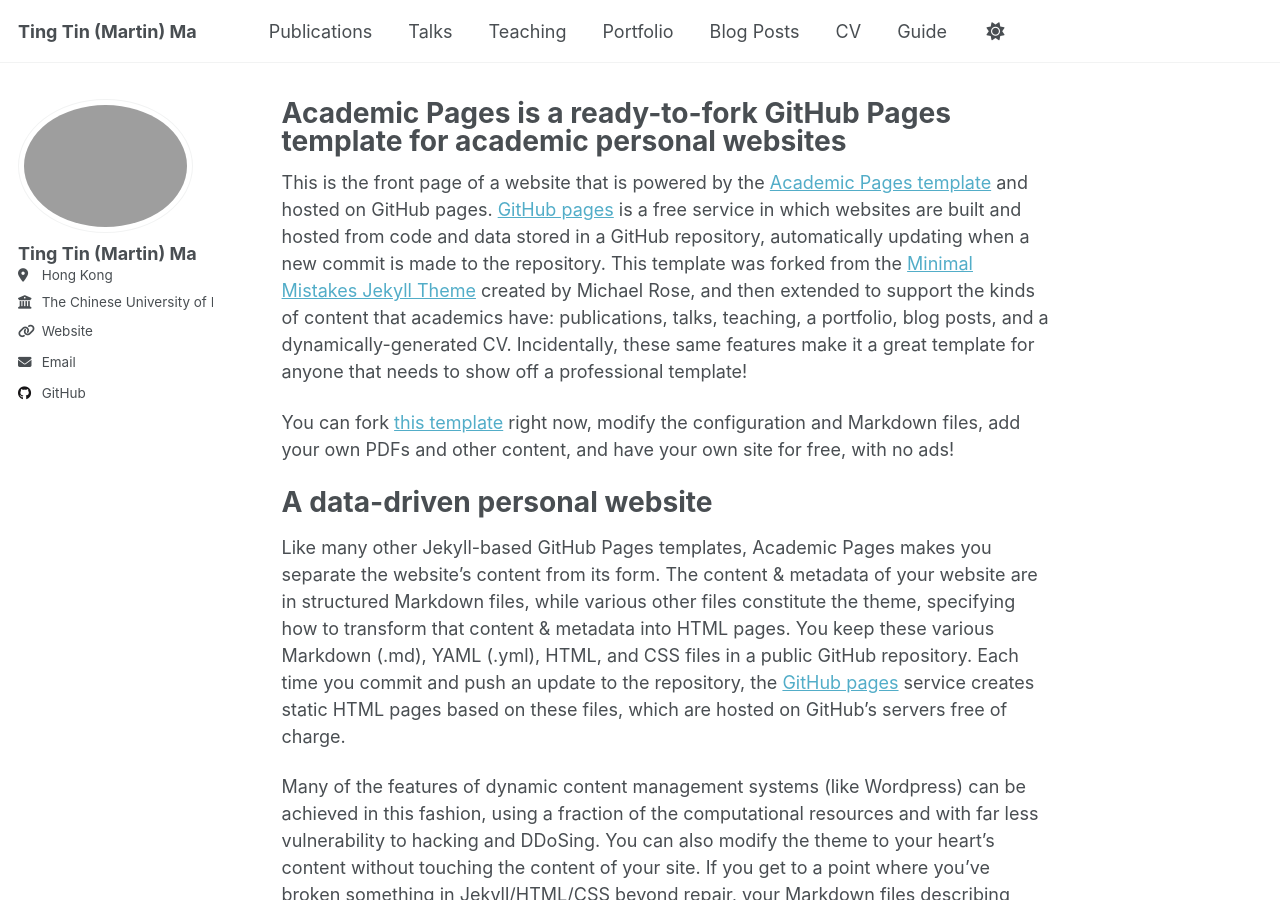
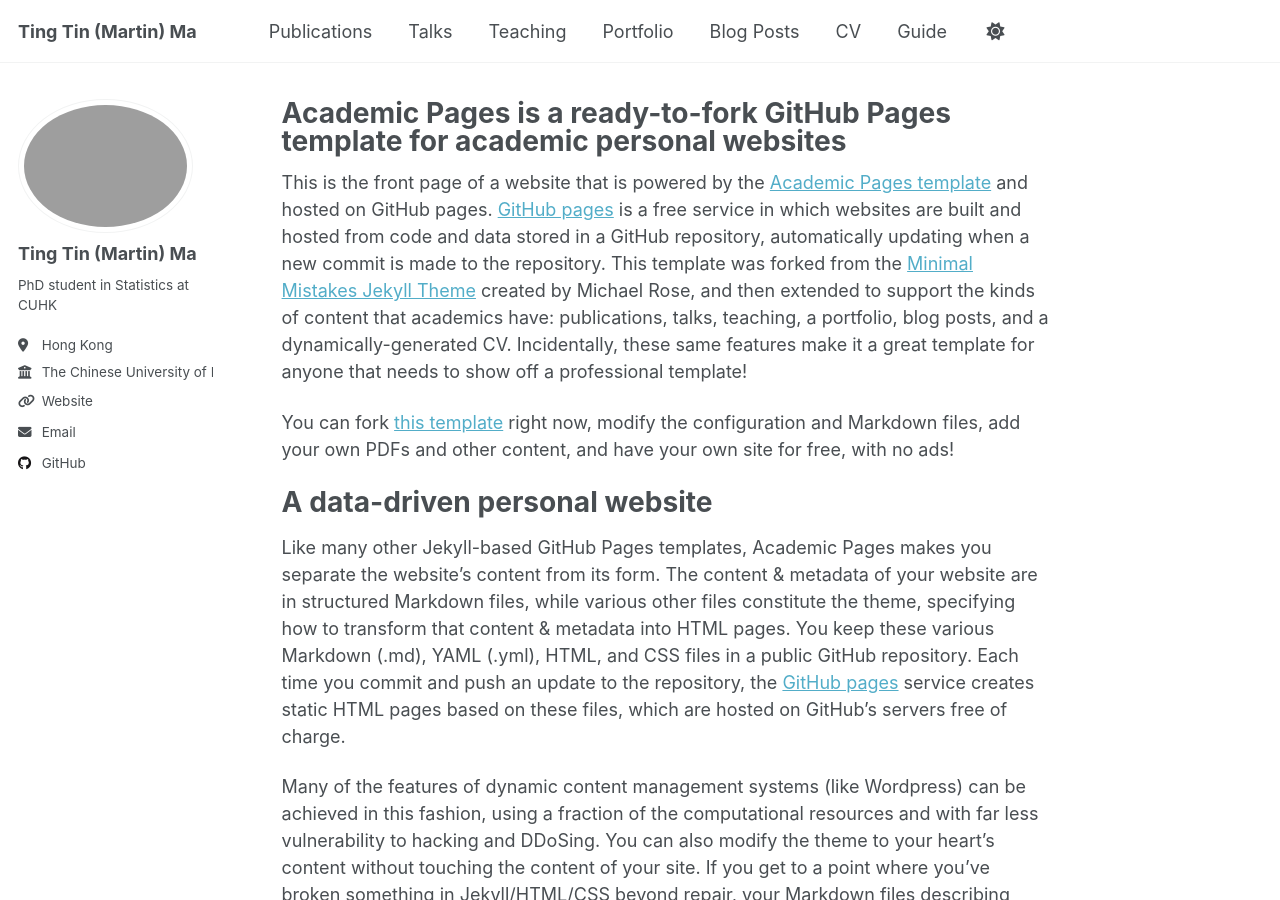
Before and after one commit to martinmtt0902/martinmtt0902.github.io, a Jekyll site: the page built from _pages/about.md, in a window 1280 px wide and 900 px high. Built offline with Jekyll 4.4.1, drawn with Linux system fonts in a browser that asks for light colours; a script that is not in the unit is left out.

Commit message:
Update _config.yml

```diff
--- a/_config.yml
+++ b/_config.yml
@@ -25,7 +25,7 @@ author:
   avatar           : "profile.png"   # make sure your photo is at images/profile.png
   name             : "Ting Tin (Martin) Ma"
   pronouns         : # e.g. "he/him" if you want to show this
-  bio              : #"PhD student in Statistics at CUHK"
+  bio              : "PhD student in Statistics at CUHK"
   location         : "Hong Kong"
   employer         : "The Chinese University of Hong Kong (CUHK)"
   uri              : "https://martinmtt0902.github.io"
```
